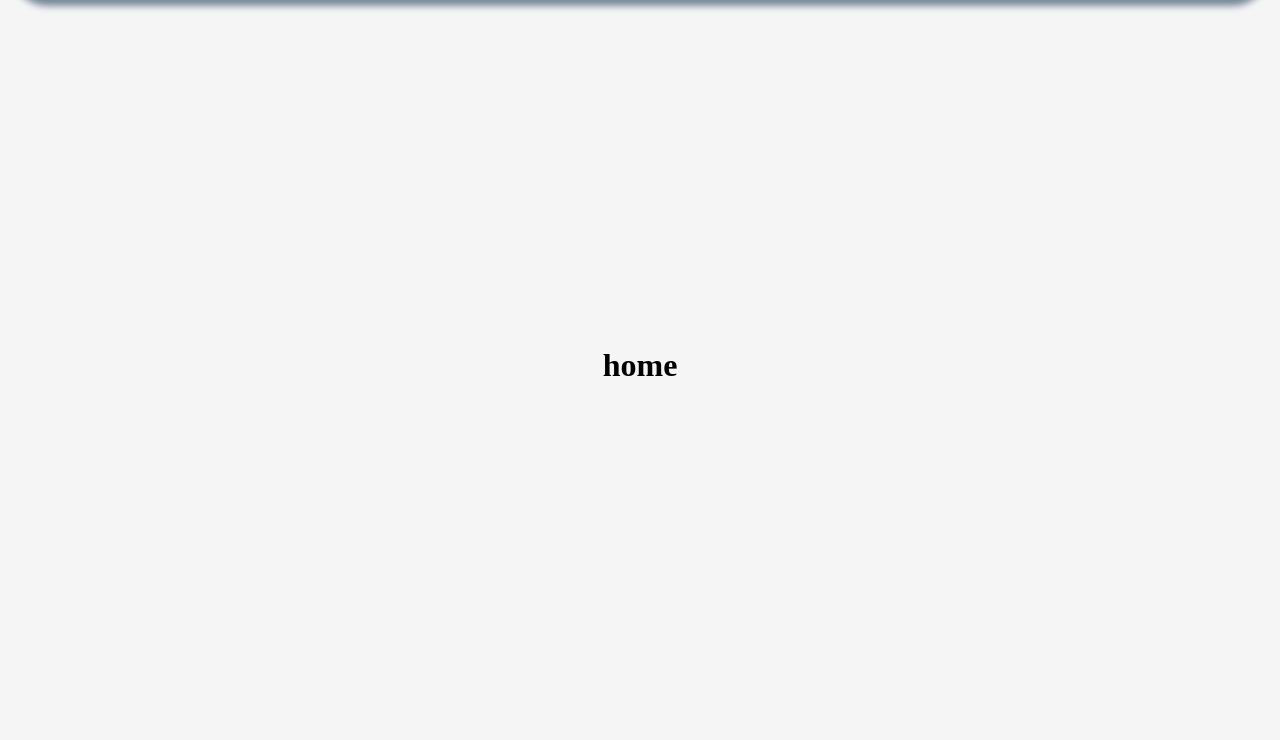
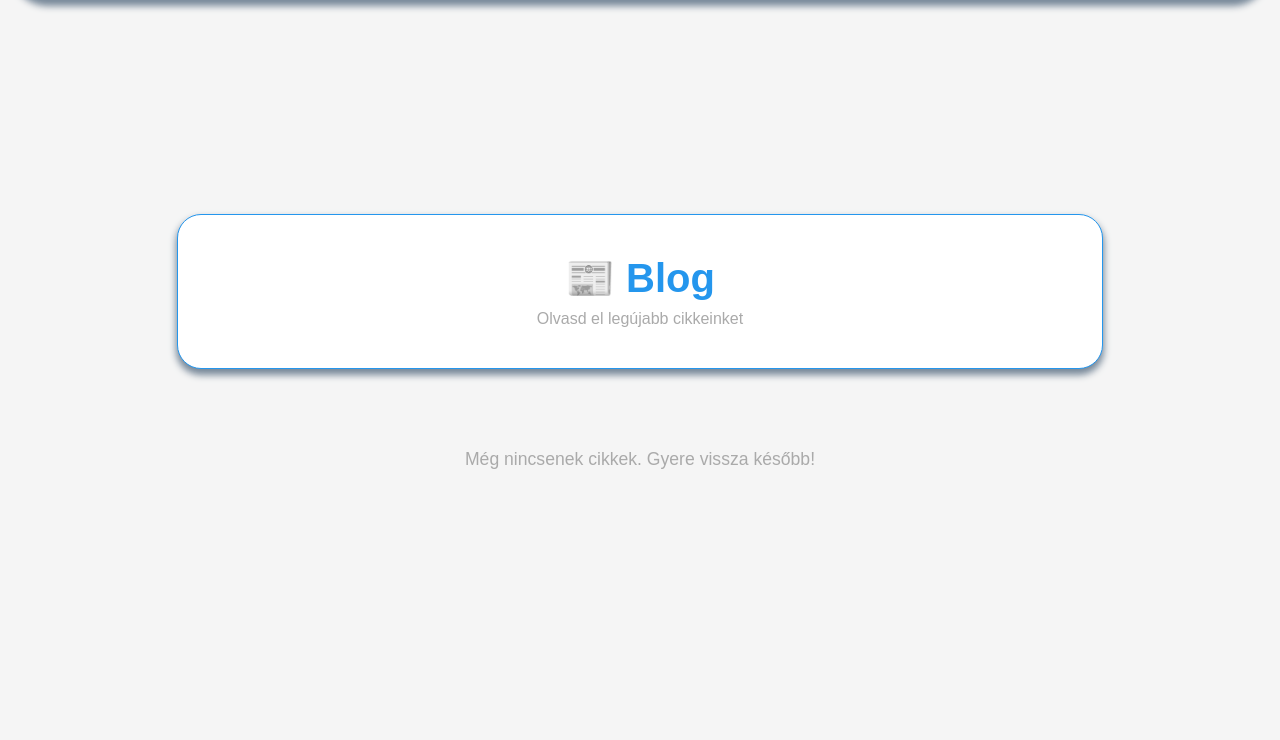
Before and after one commit to Yogyerek1/Blog-School-Project, a PHP site: page / in a window 1280 px wide. Shown: the part 76-816 px from the top of the page. Run offline with PHP 8.4, Linux system fonts and the light colour scheme; data that the repository does not hold is empty.

Commit message:
dev(main): implement home page with business logic

```diff
--- a/index.php
+++ b/index.php
@@ -5,6 +5,7 @@
     <meta name="viewport" content="width=device-width, initial-scale=1.0">
     <link rel="stylesheet" href="styles/style.css">
     <link rel="stylesheet" href="styles/user.css">
+    <link rel="stylesheet" href="styles/home.css">
     <title>Blog</title>
 </head>
 <body>
--- a/pages/home.php
+++ b/pages/home.php
@@ -1,3 +1,35 @@
-<body>
-    <h1>home</h1>
-</body>
+<?php
+    session_start();
+    require_once '../database/db-config.php';
+
+    $result = $conn->query("
+        SELECT blogs.ID, blogs.title, blogs.description, users.username
+        FROM blogs
+        JOIN users ON blogs.userID = users.ID
+        ORDER BY blogs.ID DESC
+    ");
+    $blogs = $result->fetch_all(MYSQLI_ASSOC);
+?>
+
+<div class="home-wrapper">
+    <div class="home-hero">
+        <h1 class="hero-title">📰 Blog</h1>
+        <p class="hero-subtitle">Olvasd el legújabb cikkeinket</p>
+    </div>
+
+    <div class="articles-container">
+        <?php if (empty($blogs)): ?>
+            <div class="no-articles">Még nincsenek cikkek. Gyere vissza később!</div>
+        <?php else: ?>
+            <?php foreach ($blogs as $blog): ?>
+                <div class="article-card">
+                    <div class="article-header">
+                        <h2 class="article-title"><?= htmlspecialchars($blog['title']) ?></h2>
+                        <span class="article-author">✍ <?= htmlspecialchars($blog['username']) ?></span>
+                    </div>
+                    <p class="article-body"><?= nl2br(htmlspecialchars($blog['description'])) ?></p>
+                </div>
+            <?php endforeach; ?>
+        <?php endif; ?>
+    </div>
+</div>
--- /dev/null
+++ b/styles/home.css
@@ -0,0 +1,122 @@
+.home-wrapper {
+    width: 100%;
+    display: flex;
+    flex-direction: column;
+    align-items: center;
+    padding: 2rem 1rem;
+    box-sizing: border-box;
+    gap: 2rem;
+}
+
+.home-hero {
+    background-color: white;
+    border: 1px solid #2496ED;
+    border-radius: 1.5rem;
+    box-shadow: 0px 5px 7px 1px lightslategray;
+    width: 95vw;
+    max-width: 860px;
+    padding: 2.5rem 2rem;
+    text-align: center;
+}
+
+.hero-title {
+    font-family: sans-serif;
+    font-size: 2.5rem;
+    color: #2496ED;
+    margin: 0 0 0.5rem 0;
+}
+
+.hero-subtitle {
+    font-family: sans-serif;
+    font-size: 1rem;
+    color: #aaa;
+    margin: 0;
+}
+
+.articles-container {
+    display: flex;
+    flex-direction: column;
+    gap: 1.5rem;
+    width: 95vw;
+    max-width: 860px;
+}
+
+.article-card {
+    background-color: white;
+    border: 1px solid #e2e8f0;
+    border-radius: 1.25rem;
+    padding: 1.75rem 2rem;
+    box-shadow: 0px 3px 6px rgba(0,0,0,0.07);
+    transition: box-shadow 0.2s, border-color 0.2s;
+}
+
+.article-card:hover {
+    box-shadow: 0px 6px 16px rgba(36, 150, 237, 0.15);
+    border-color: #2496ED;
+}
+
+.article-header {
+    display: flex;
+    align-items: flex-start;
+    justify-content: space-between;
+    gap: 1rem;
+    margin-bottom: 1rem;
+}
+
+.article-title {
+    font-family: sans-serif;
+    font-size: 1.3rem;
+    color: dimgrey;
+    margin: 0;
+}
+
+.article-author {
+    font-family: sans-serif;
+    font-size: 0.8rem;
+    color: #2496ED;
+    white-space: nowrap;
+    background-color: #e8f4fd;
+    padding: 0.25rem 0.6rem;
+    border-radius: 2rem;
+}
+
+.article-body {
+    font-family: sans-serif;
+    font-size: 0.95rem;
+    color: #555;
+    line-height: 1.7;
+    margin: 0;
+}
+
+.no-articles {
+    font-family: sans-serif;
+    color: #aaa;
+    text-align: center;
+    font-size: 1.1rem;
+    padding: 3rem;
+}
+
+@media (max-width: 768px) {
+    .home-hero {
+        padding: 1.5rem 1rem;
+        border-radius: 1rem;
+    }
+
+    .hero-title {
+        font-size: 1.8rem;
+    }
+
+    .article-card {
+        padding: 1.25rem 1rem;
+        border-radius: 1rem;
+    }
+
+    .article-header {
+        flex-direction: column;
+        gap: 0.4rem;
+    }
+
+    .article-author {
+        align-self: flex-start;
+    }
+}
```
